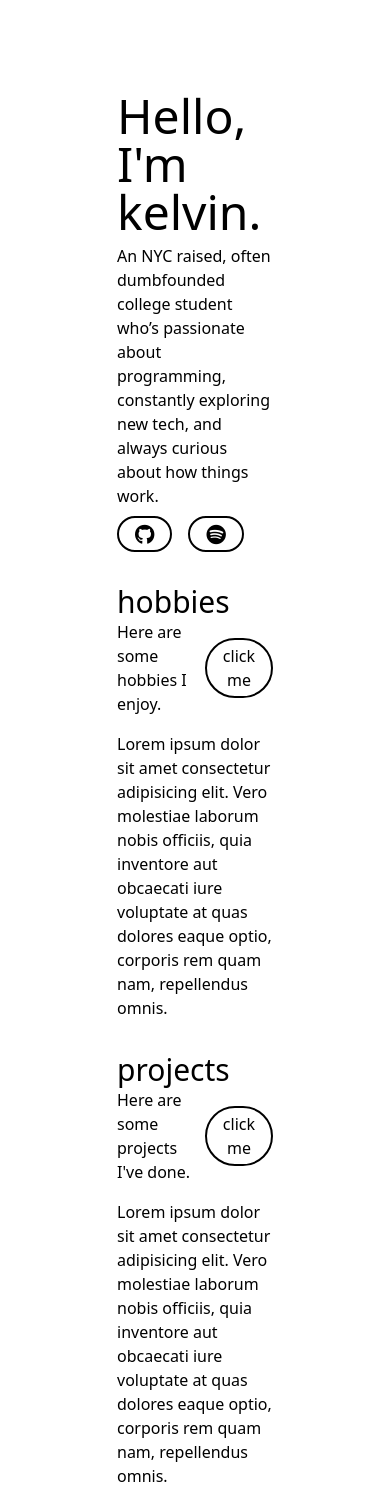
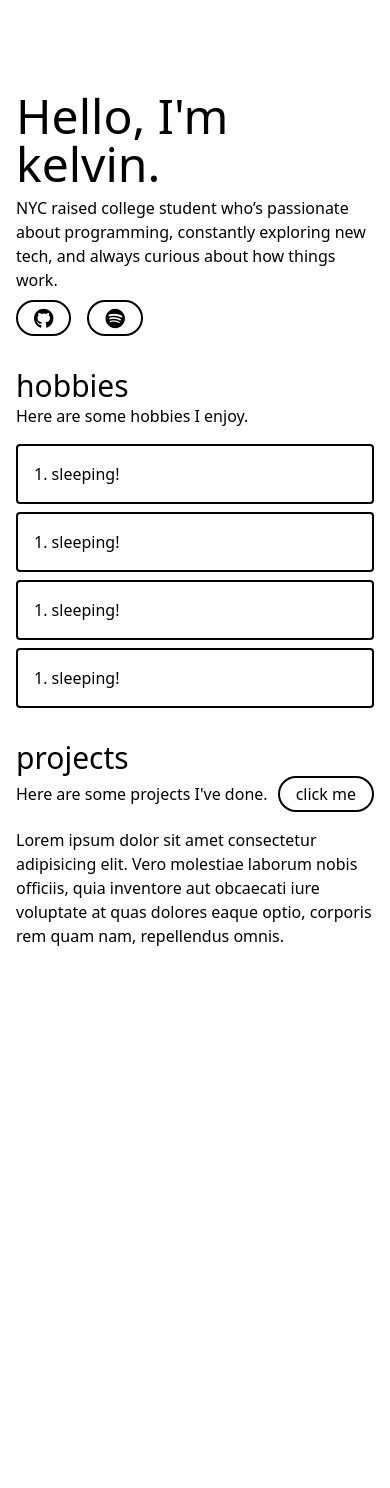
Before and after one commit to kelvbun/website, a Next.js app: page / in a window 390 px wide. After the commit the page ends 948 px from the top, so only its background shows below. Built offline with nearby package versions, Linux system fonts and the light colour scheme.

Commit message:
feat: added responsiveness :)

```diff
--- a/src/app/layout.tsx
+++ b/src/app/layout.tsx
@@ -31,6 +31,7 @@ export default function RootLayout({
         <link rel="icon" type="image/png" sizes="16x16" href="/favicon-16x16.png"/>
         <link rel="manifest" href="/site.webmanifest"/>
 
+        <meta name="viewport" content="width=device-width, initial-scale=1.0" />
         <link href="https://cdnjs.cloudflare.com/ajax/libs/font-awesome/6.5.2/css/all.min.css" rel="stylesheet"/>
       </head>
 
--- a/src/app/page.tsx
+++ b/src/app/page.tsx
@@ -5,11 +5,11 @@ export default function Home() {
     <div id='container' className='h-full flex flex-col justify-center items-center mt-15 mp-15'>
 
       {/* about me */}
-      <div id='about-me' className='w-2/5 flex'>
+      <div id='about-me' className='w-full flex pr-4 pl-4 sm:w-2/5 sm:p-0'>
 
         <div className='mt-8'>
           <h1 className='text-5xl'>Hello, I'm kelvin.</h1>
-          <h3 className='mt-2'>An NYC raised, often dumbfounded college student who’s passionate about programming, constantly exploring new tech, and always curious about how things work.</h3>
+          <h3 className='mt-2'>NYC raised college student who’s passionate about programming, constantly exploring new tech, and always curious about how things work.</h3>
 
           <div id='socials' className='flex items-center justify-start mt-2'>
             <ul className='flex space-x-4'>
@@ -22,21 +22,26 @@ export default function Home() {
       </div>
 
       {/* hobbies */}
-      <div id='hobbies' className='w-2/5 flex flex-col mt-8'>
+      <div id='hobbies' className='w-full flex flex-col pr-4 pl-4 mt-8 sm:w-2/5 sm:p-0'>
         <div>
           <h1 className='text-3xl'>hobbies</h1>
 
           <div className='flex items-center justify-between pb-4'>
             <h3>Here are some hobbies I enjoy.</h3>
-            <button>click me</button>
+            <button className='cursor-not-allowed hidden'>click me</button>
           </div>
 
-          <p>Lorem ipsum dolor sit amet consectetur adipisicing elit. Vero molestiae laborum nobis officiis, quia inventore aut obcaecati iure voluptate at quas dolores eaque optio, corporis rem quam nam, repellendus omnis.</p>
+          <div className='flex grid grid-cols-1 grid-rows-4 gap-2 sm:grid-cols-2 sm:grid-rows-2'>
+            <p className='border-2 rounded p-4'>1. sleeping!</p>
+            <p className='border-2 rounded p-4'>1. sleeping!</p>
+            <p className='border-2 rounded p-4'>1. sleeping!</p>
+            <p className='border-2 rounded p-4'>1. sleeping!</p>
+          </div>
         </div>
       </div>
 
       {/* projects */}
-      <div id='projects' className='w-2/5 flex flex-col mt-8'>
+      <div id='projects' className='w-full flex flex-col pr-4 pl-4 mt-8 sm:w-2/5 sm:p-0'>
         <div>
           <h1 className='text-3xl'>projects</h1>
 
```
